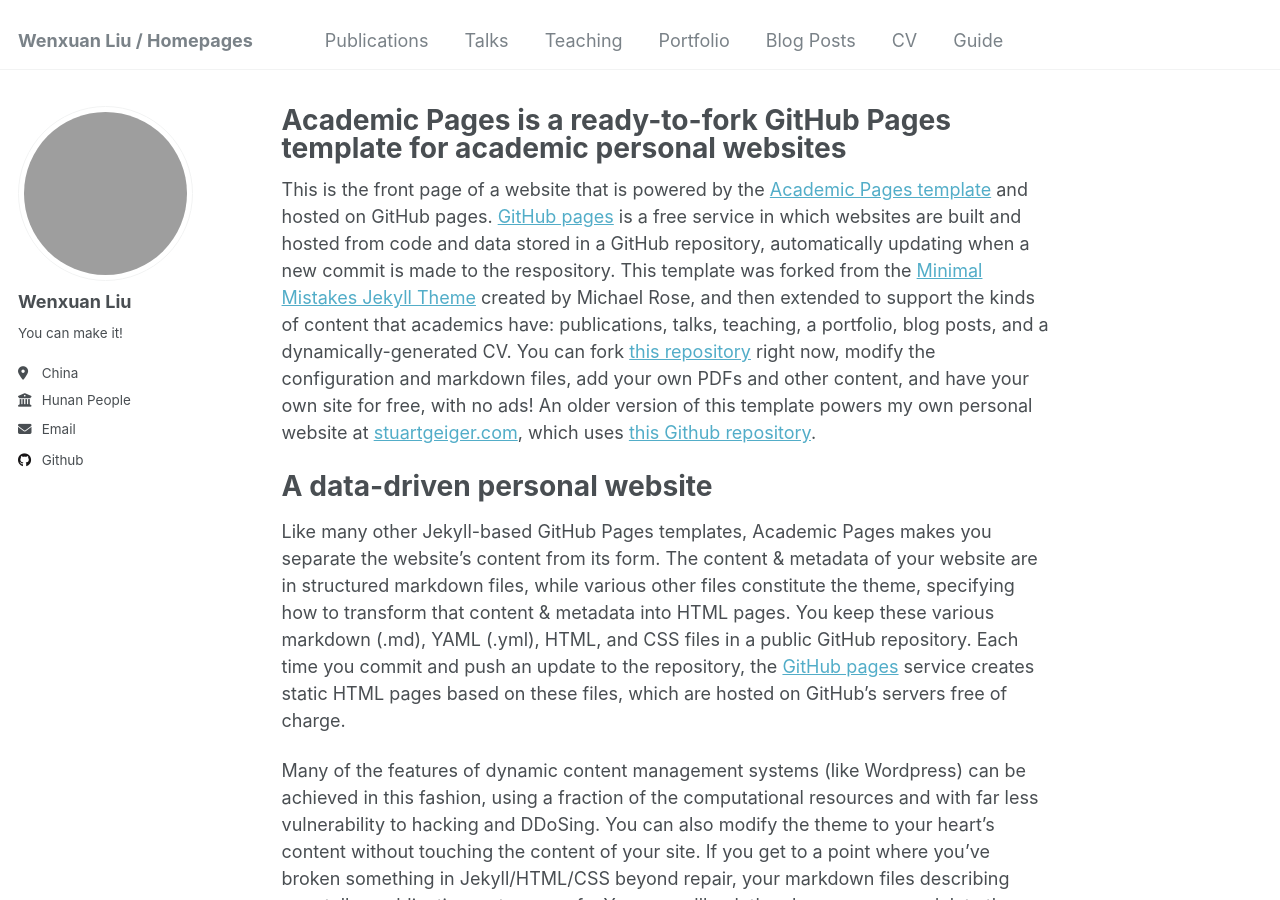
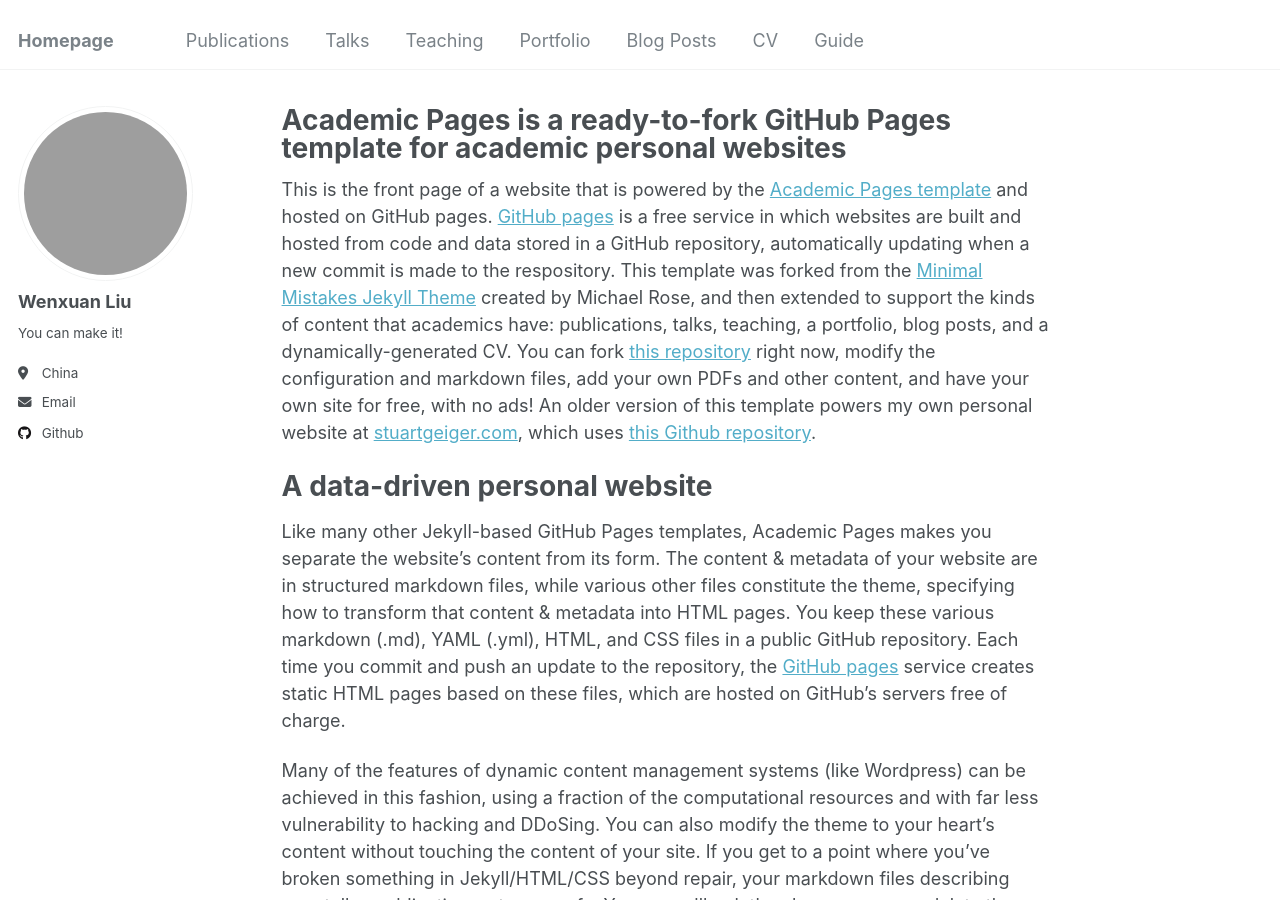
Before and after one commit to liuwenxuan18/liuwenxuan.github.io, a Jekyll site: the page built from _pages/about.md, in a window 1280 px wide and 900 px high. Built offline with Jekyll 4.4.1, drawn with Linux system fonts in a browser that asks for light colours; grey boxes are pictures that could not be loaded.

Commit message:
update1019

```diff
--- a/_config.yml
+++ b/_config.yml
@@ -8,10 +8,10 @@
 
 # Basic Site Settings
 locale                   : "en-US"
-title                    : "Wenxuan Liu / Homepages"
+title                    : "Homepage"
 title_separator          : "-"
 name                     : &name "Your Name"
-description              : &description "personal description"
+description              : "Wenxuan Liu(刘文选)" # &description "personal description"
 url                      : https://liuwenxuan18.github.io # the base hostname & protocol for your site e.g. "https://mmistakes.github.io"
 baseurl                  : "" # the subpath of your site, e.g. "/blog"
 repository               : "liuwenxuan18/liuwenxuan18.github.io"
@@ -26,7 +26,7 @@ author:
   pronouns         : # example: "she/her"
   bio              : "You can make it!"
   location         : "China"
-  employer         : "Hunan People"
+  employer         : # "Hunan People"
   uri              : # URL
   email            : "liuwenxuan.hngy@qq.com"
 
```
